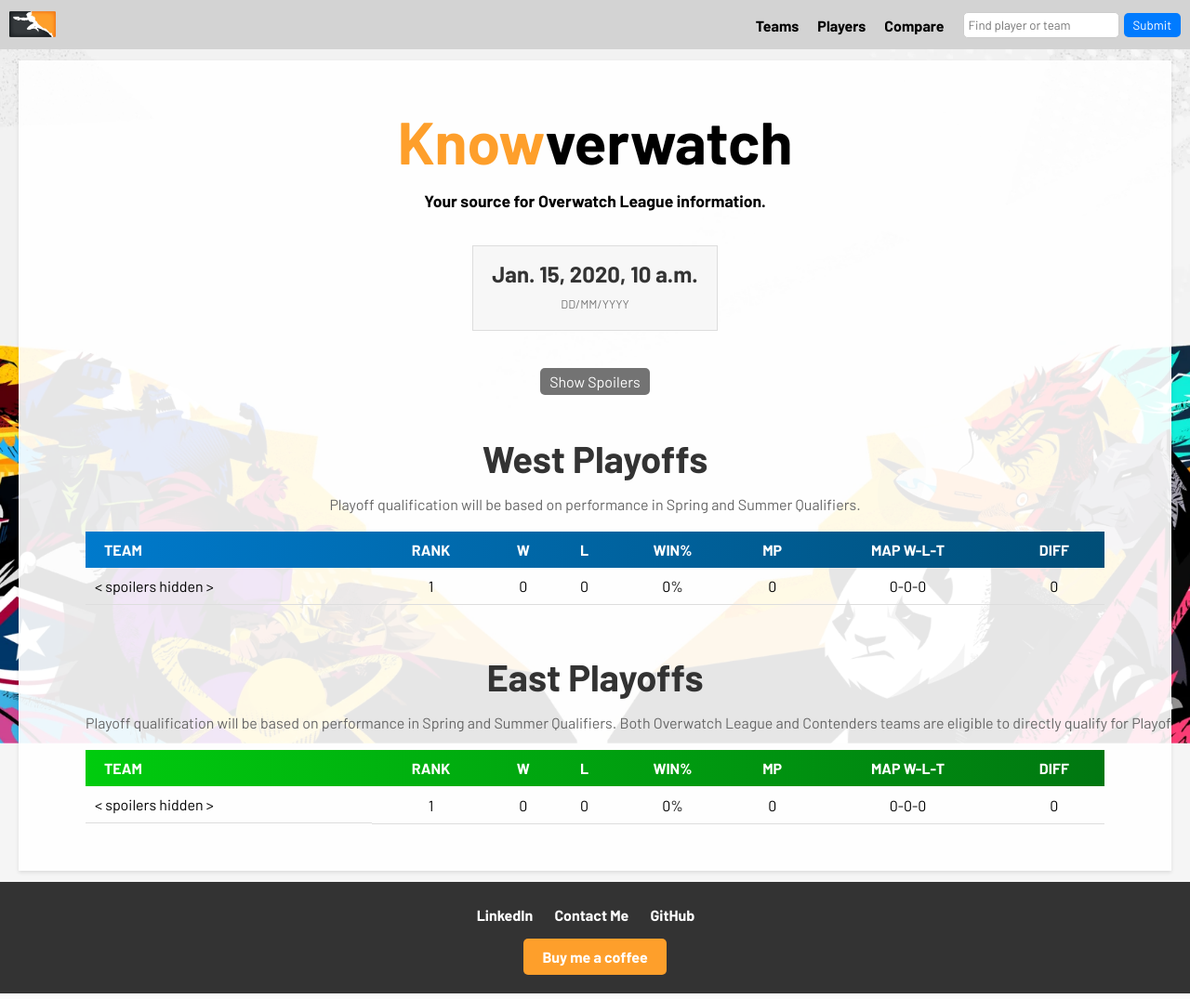
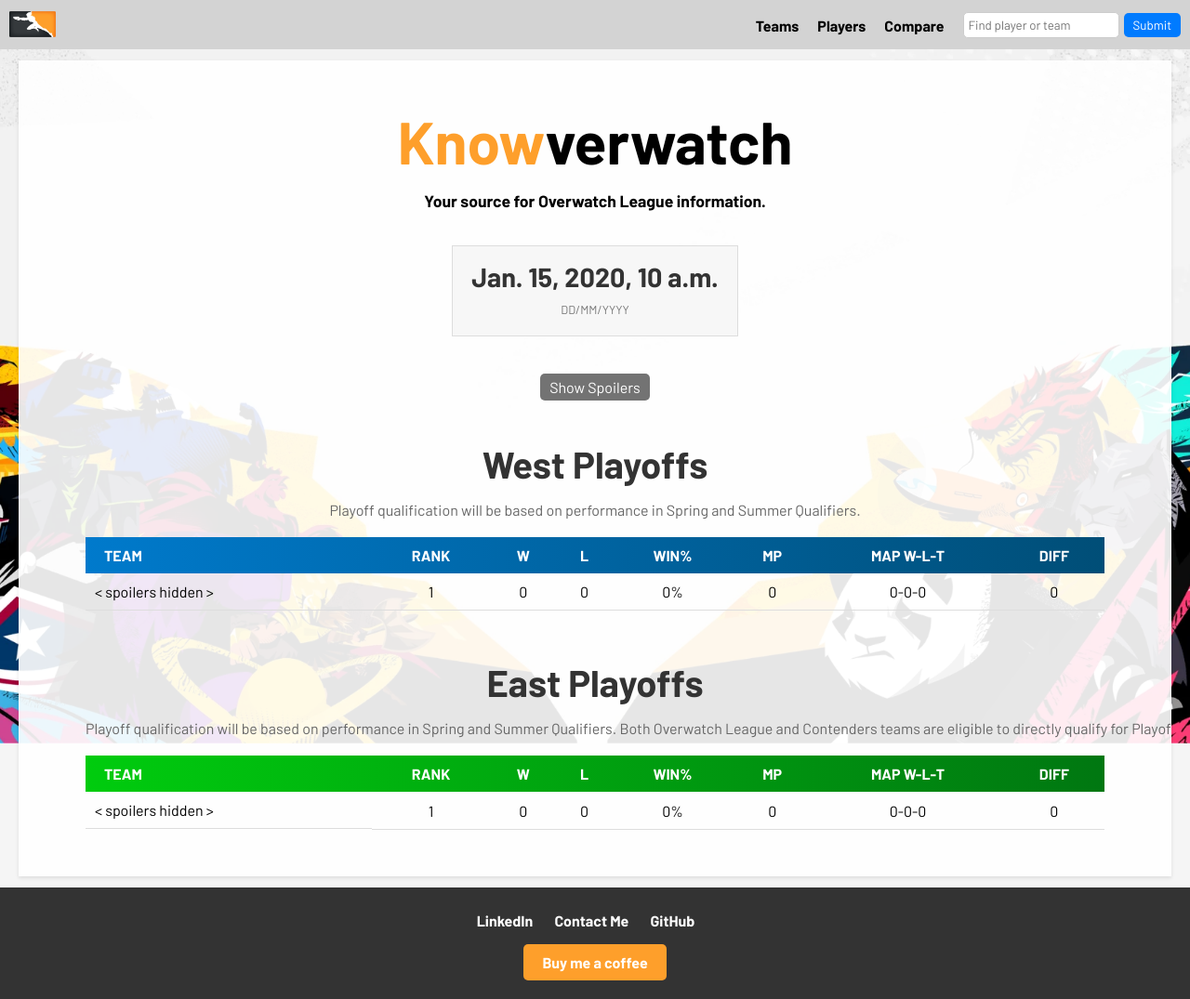
Before and after one commit to while-is-alex/Knowverwatch, a Django app: template stats/templates/stats/index.html in a window 1280 px wide. Shown: the whole page at 93% size. Run offline with Django 4.2, Linux system fonts and the light colour scheme; the template is opened without the code that fills it: most values are stand-ins (such as "Sample title", 1, 10 or a date in 2020); parts of the project's set-up code (start-up, migrations or seed data) failed here and were passed over.

Commit message:
style(static): update the size of the date in the index.css file

```diff
--- a/stats/static/stats/styles/index.css
+++ b/stats/static/stats/styles/index.css
@@ -54,7 +54,7 @@
 }
 
 .date {
-  font-size: 1.5rem;
+  font-size: 1.8rem;
   color: #333;
   margin-top: 5px;
   margin-bottom: 0;
```
